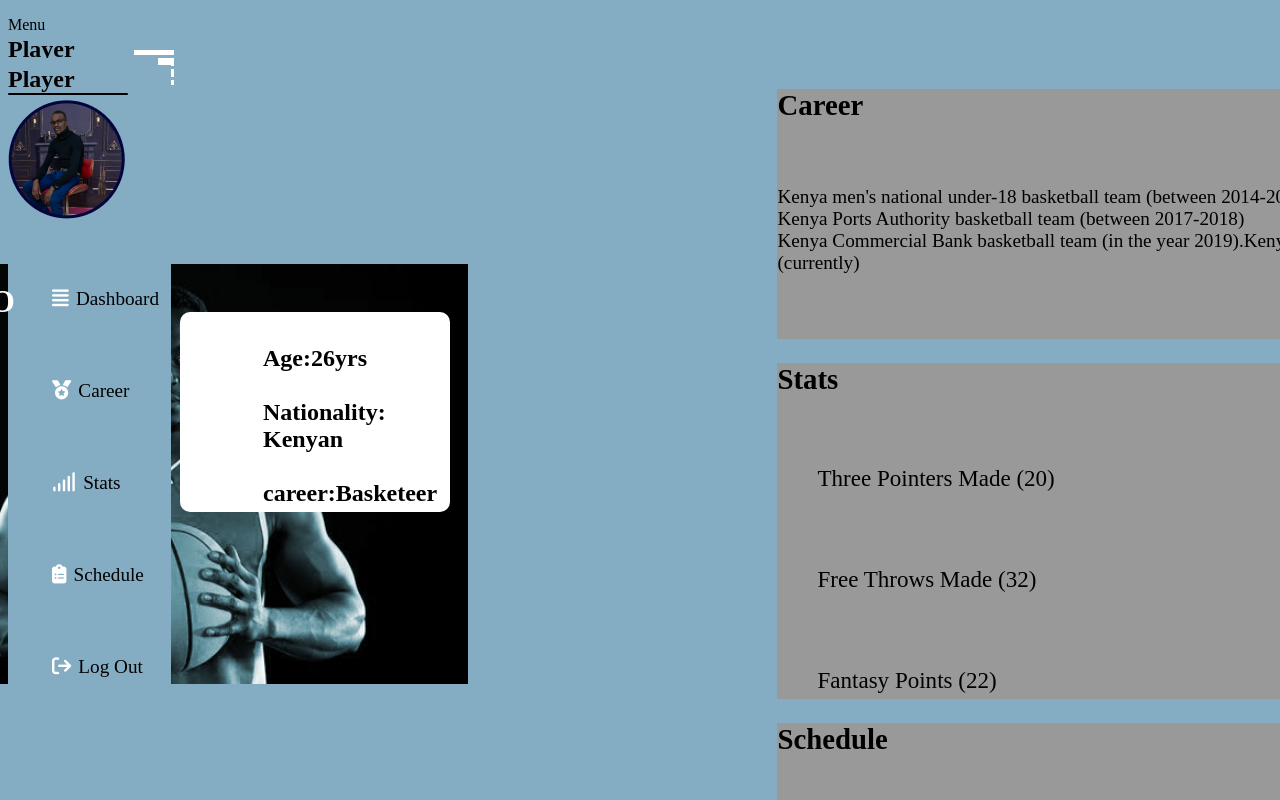
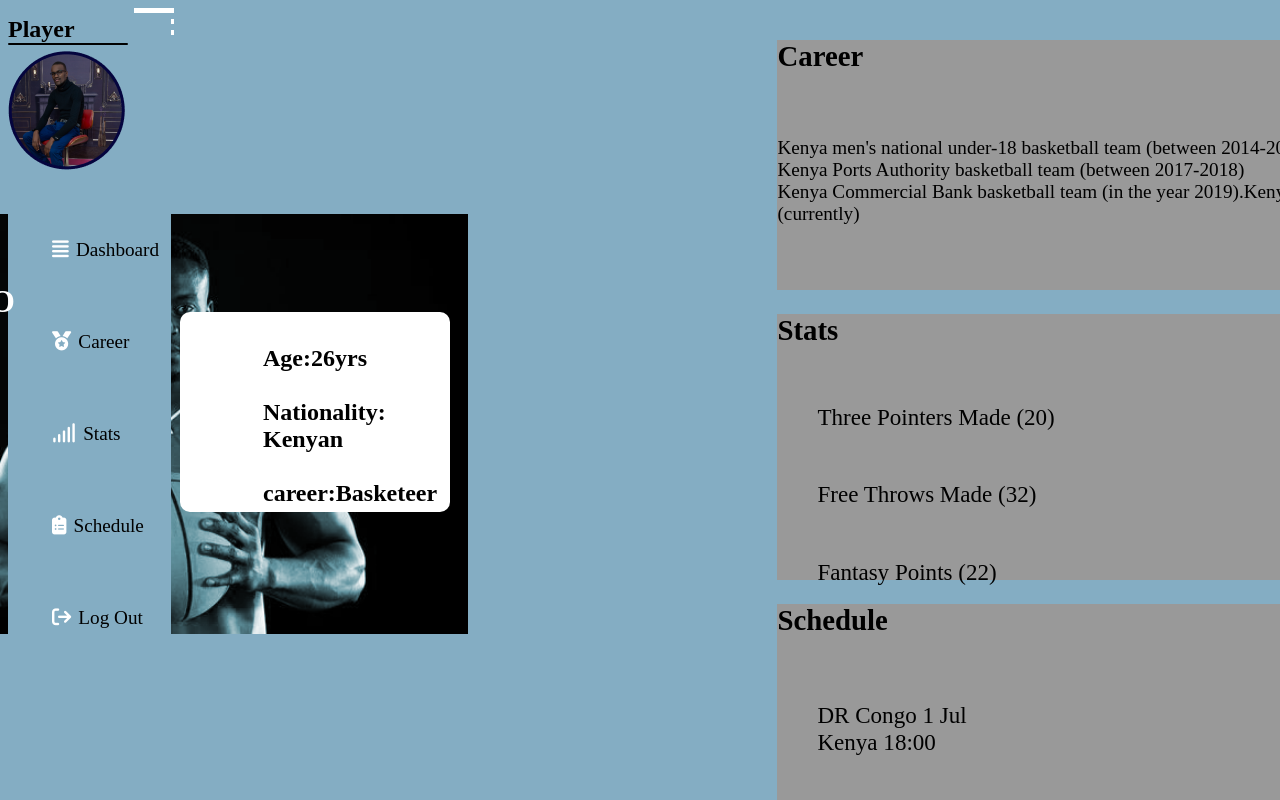
Before and after one commit to aliceauko/SportKenya, a plain HTML site: page assets/pages/Player.html in a window 1280 px wide. Shown: the top 800 px of the page. Drawn offline with Linux system fonts and the light colour scheme.

Commit message:
updated Player.html

```diff
--- a/assets/pages/Player.html
+++ b/assets/pages/Player.html
@@ -1,41 +1,6 @@
-<!DOCTYPE html>
-<html lang="en">
-
-<head>
-    <meta charset="UTF-8">
-    <meta http-equiv="X-UA-Compatible" content="IE=edge">
-    <meta name="viewport" content="width=device-width, initial-scale=1.0">
-    <link rel="stylesheet" href="../css/Player.css">
-    <title>Players' Section</title>
-</head>
-
-<body>
-    <div class="player_navbar">
-        <h2>Player</h2>
-        <div class="menu_icon">
-            <p>Menu</p>
-            <div class="menu_bars">
-                <div></div>
-                <div></div>
-                <div></div>
-            </div>
-        </div>
-        <h2>Scott Joe</h2>
-        <div class="navbars">
-            <a href="#dashboard"><button>Dashboard</button></a>
-            <a href="#career"><button>Career</button></a>
-            <a href="#stats"><button>Stats</button></a>
-            <a href="#schedule"><button>Schedule</button></a>
-            <a href="#log Out"><button>Log Out</button></a>
-
-        </div>
-    </div>
-</body>
 
 <!DOCTYPE html>
 <html lang="en">
-
-<head>
     <meta charset="UTF-8">
     <meta http-equiv="X-UA-Compatible" content="IE=edge">
     <meta name="viewport" content="width=device-width, initial-scale=1.0">
@@ -70,7 +35,7 @@
                 <li><a href="#career"><span><i class="fa-solid fa-medal"></span></a></i>Career</li>
                 <li><a href="#stats"><span><i class="fa-solid fa-signal"></span></a></i>Stats</li>
                 <li><a href="#schedule"><span><i class="fa-solid fa-clipboard-list"></span></a></i>Schedule</li>
-                <li><a href="#logout"><span><i class="fa-solid fa-arrow-right-from-bracket"></span></a></i>Log Out</li>
+                <li><a href="../../index.html"><span><i class="fa-solid fa-arrow-right-from-bracket"></span></a></i>Log Out</li>
             </ul>
         </div>
     </div>
@@ -92,20 +57,18 @@
 <!--content-->
         <div class="content1" id="content1">
             <div id="career">
-                <h2>Career</h2>
+                <h2 style="justify-content: center;">Career</h2>
                 <p>Kenya men's national under-18 basketball team (between 2014-2016)<br>Kenya Ports Authority
                     basketball team (between 2017-2018)<br>Kenya Commercial Bank basketball team (in the year
                     2019).Kenya men's national basketball team (currently)</p>
             </div>
-
             <div id="stats">
                 <h2>Stats</h2>
-                <ul>
+                <ul style="line-height: 0.2em;">
                     <li>Three Pointers Made (20)</li>
                     <li>Free Throws Made (32)</li>
                     <li>Fantasy Points (22)</li>
                 </ul>
-
             </div>
             <div id="schedule">
                 <h2>Schedule</h2>
```
